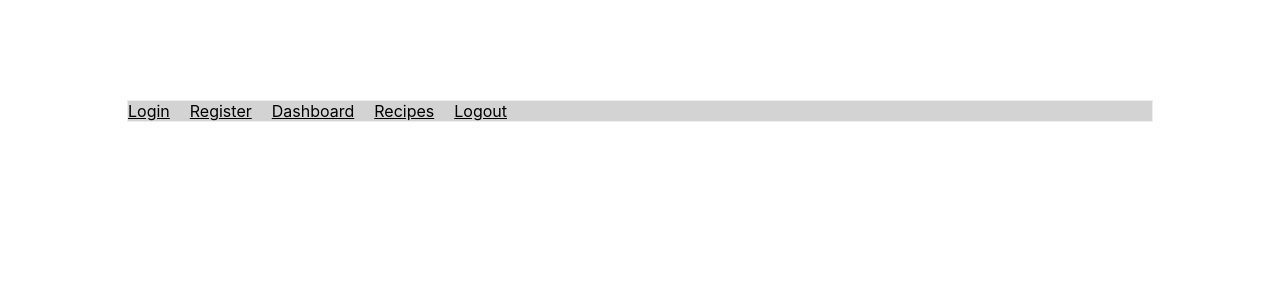
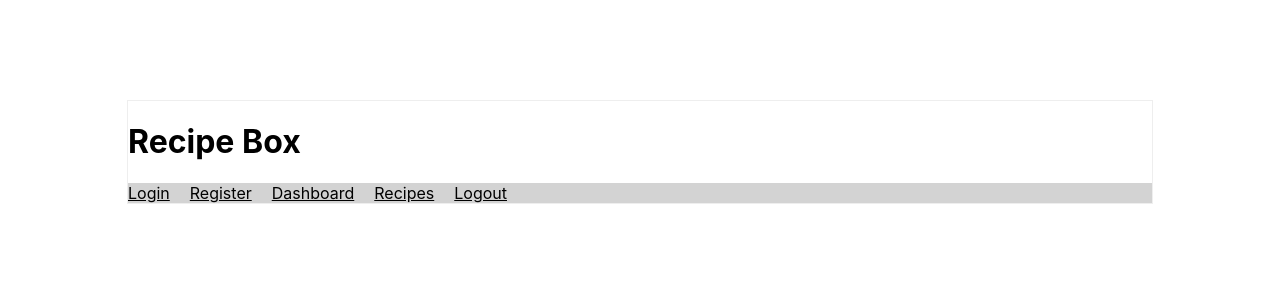
Before and after one commit to DGMarkel/recipe-box-client, a React (Create React App) app: page / in a window 1280 px wide. Shown: the top 300 px of the page. Built offline with nearby package versions, Linux system fonts and the light colour scheme.

Commit message:
add minor styling

```diff
--- a/src/App.css
+++ b/src/App.css
@@ -4,9 +4,12 @@
   border: 1px solid #eee;
 }
 
+.App #mainLogo {
+  margin: 2px 0;
+}
+
 .nav {
   background-color: lightgray;
-
 }
 
 .nav a {
--- a/src/App.js
+++ b/src/App.js
@@ -35,6 +35,9 @@ class App extends Component {
     return (
       <Router>
       <div className="App">
+        <div id="mainLogo">
+          <h1>Recipe Box</h1>
+        </div>
         <div className="nav">
           <Link to="/login">Login</Link>
           <Link to="/register">Register</Link>
```
